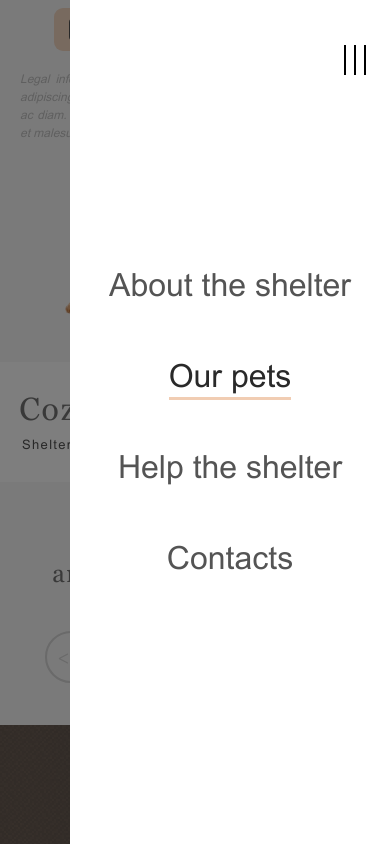
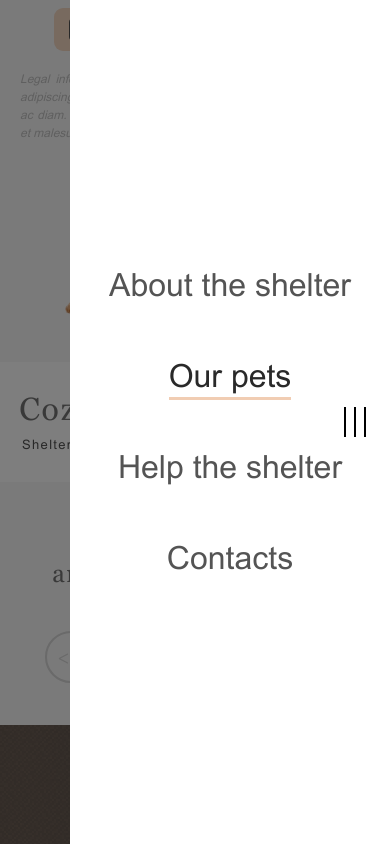
Before and after one commit to anthony-th/shelter, a website built with webpack: page shelter/src/index.html in a window 390 px wide. Both pictures are taken after a click on the element 355 px from the left and 3822 px from the top of the page. Shown: the part 3400-4244 px from the top of the page. Built offline with nearby package versions, Linux system fonts and the light colour scheme; files whose address does not match are found by name.

Commit message:
refactor: reorganization petsHeader, header, create common function for create Header element, change styles for burger menu (Mon, Jul 22, 2024 09:05:25 PM)

```diff
--- /dev/null
+++ b/shelter/src/assets/js/common/createHeader.js
@@ -0,0 +1,58 @@
+import { createElement } from './createElement.js';
+
+export function createHeader(page) {
+    const {
+        headerClasses,
+        containerClasses,
+        logoClasses,
+        logoHref,
+        titleClasses,
+        titleText,
+        subtitleClasses,
+        subtitleText,
+        navClasses,
+        navListClasses,
+        burgerMenuClasses,
+        burgerLineClasses,
+        shadowClasses,
+        navItems,
+        navItemClass
+    } = page;
+
+    const header = createElement('header', headerClasses);
+    const headerContainer = createElement('div', containerClasses);
+    const linkLogo = createElement('a', logoClasses, '', { href: logoHref });
+    const titleLogo = createElement('h1', titleClasses, titleText);
+    const subtitleLogo = createElement('p', subtitleClasses, subtitleText);
+    const nav = createElement('nav', navClasses);
+    const navList = createElement('ul', navListClasses);
+    const burgerMenu = createElement('div', burgerMenuClasses);
+    const burgerLines = ['burger-line', 'burger-line', 'burger-line'].map(() => createElement('hr', burgerLineClasses));
+    const shadow = createElement('div', shadowClasses);
+
+    header.append(headerContainer);
+    headerContainer.append(linkLogo, nav);
+    linkLogo.append(titleLogo, subtitleLogo);
+    nav.append(navList, burgerMenu, shadow);
+    burgerLines.forEach(line => burgerMenu.append(line));
+
+    navItems.forEach(({ text, href, classes }) => {
+        const listItem = createElement('li', [navItemClass]);
+        const listItemLink = createElement('a', classes, text, { href });
+        listItem.append(listItemLink);
+        navList.append(listItem);
+        listItemLink.onclick = toggleMenu;
+    });
+
+    burgerMenu.onclick = toggleMenu;
+    shadow.onclick = toggleMenu;
+
+    function toggleMenu() {
+        burgerMenu.classList.toggle('rotate');
+        navList.classList.toggle('active-menu');
+        document.body.classList.toggle('overflow-hidden');
+        shadow.classList.toggle('shadow-open');
+    }
+
+    return header;
+}
--- a/shelter/src/assets/js/main/header.js
+++ b/shelter/src/assets/js/main/header.js
@@ -1,43 +1,26 @@
-import { createElement } from '../utils.js';
+import { createHeader } from '../common/createHeader.js';
 
-export const header = createElement('header', ['header']);
-const headerContainer = createElement('div', ['header__container']);
-const linkLogo = createElement('a', ['logo'], '', { href: '#' });
-const titleLogo = createElement('h1', ['logo__title'], 'Cozy House');
-const subtitleLogo = createElement('p', ['logo__subtitle'], 'Shelter for pets in Boston');
-const nav = createElement('nav', ['nav']);
-const navList = createElement('ul', ['nav__list']);
-const burgerMenu = createElement('div', ['burger-menu']);
-const burgerLines = ['burger-line', 'burger-line', 'burger-line'].map(() => createElement('hr', ['burger-line']));
-const shadow = createElement('div', ['shadow']);
+const mainHeader = {
+    headerClasses: ['header'],
+    containerClasses: ['header__container'],
+    logoClasses: ['logo'],
+    logoHref: '#',
+    titleClasses: ['logo__title'],
+    titleText: 'Cozy House',
+    subtitleClasses: ['logo__subtitle'],
+    subtitleText: 'Shelter for pets in Boston',
+    navClasses: ['nav'],
+    navListClasses: ['nav__list'],
+    burgerMenuClasses: ['burger-menu'],
+    burgerLineClasses: ['burger-line'],
+    shadowClasses: ['shadow'],
+    navItems: [
+        { text: 'About the shelter', href: '#', classes: ['links', 'active-nav'] },
+        { text: 'Our pets', href: './pets.html', classes: ['links'] },
+        { text: 'Help the shelter', href: '#help-shelter', classes: ['links'] },
+        { text: 'Contacts', href: '#contacts', classes: ['links'] }
+    ],
+    navItemClass: 'nav__item'
+};
 
-header.append(headerContainer);
-headerContainer.append(linkLogo, nav);
-linkLogo.append(titleLogo, subtitleLogo);
-nav.append(navList, burgerMenu, shadow);
-burgerLines.forEach(line => burgerMenu.append(line));
-
-const navItems = [
-    { text: 'About the shelter', href: '#', classes: ['links', 'active-nav'] },
-    { text: 'Our pets', href: './pets.html', classes: ['links'] },
-    { text: 'Help the shelter', href: '#help-shelter', classes: ['links'] },
-    { text: 'Contacts', href: '#contacts', classes: ['links'] }
-];
-
-navItems.forEach(({ text, href, classes }) => {
-    const listItem = createElement('li', ['nav__item']);
-    const listItemLink = createElement('a', classes, text, { href });
-    listItem.append(listItemLink);
-    navList.append(listItem);
-    listItemLink.onclick = toggleMenu;
-});
-
-burgerMenu.onclick = toggleMenu;
-shadow.onclick = toggleMenu;
-
-function toggleMenu() {
-    burgerMenu.classList.toggle('rotate');
-    navList.classList.toggle('active-menu');
-    document.body.classList.toggle('overflow-hidden');
-    shadow.classList.toggle('shadow-open');
-}
+export const header = createHeader(mainHeader);
--- a/shelter/src/assets/js/pets.js
+++ b/shelter/src/assets/js/pets.js
@@ -1,7 +1,7 @@
 import '../sass/main.scss';
 
-import { petsHeader } from './pets/header';
+import { header } from './pets/header';
 import { main } from './pets/main';
 import { footer } from './main/footer';
 
-document.body.append(petsHeader, main, footer);
+document.body.append(header, main, footer);
--- a/shelter/src/assets/js/pets/header.js
+++ b/shelter/src/assets/js/pets/header.js
@@ -1,44 +1,26 @@
-import { createElement } from '../utils.js';
+import { createHeader } from '../common/createHeader.js';
 
-export const petsHeader = createElement('header', ['pets-header']);
-const petsHeaderContainer = createElement('div', ['pets-header__container']);
-const linkLogo = createElement('a', ['pets-logo'], '', { href: './' });
-const titleLogo = createElement('h1', ['pets-logo__title'], 'Cozy House');
-const subtitleLogo = createElement('p', ['pets-logo__subtitle'], 'Shelter for pets in Boston');
-const nav = createElement('nav', ['pets-nav']);
-const navList = createElement('ul', ['pets-nav__list']);
+const petsHeader= {
+    headerClasses: ['pets-header'],
+    containerClasses: ['pets-header__container'],
+    logoClasses: ['pets-logo'],
+    logoHref: './',
+    titleClasses: ['pets-logo__title'],
+    titleText: 'Cozy House',
+    subtitleClasses: ['pets-logo__subtitle'],
+    subtitleText: 'Shelter for pets in Boston',
+    navClasses: ['pets-nav'],
+    navListClasses: ['pets-nav__list'],
+    burgerMenuClasses: ['pets-burger-menu'],
+    burgerLineClasses: ['pets-burger-line'],
+    shadowClasses: ['shadow'],
+    navItems: [
+        { text: 'About the shelter', href: './', classes: ['pets-links'] },
+        { text: 'Our pets', href: '#', classes: ['pets-links', 'pets-active-nav'] },
+        { text: 'Help the shelter', href: './#help-shelter', classes: ['pets-links'] },
+        { text: 'Contacts', href: '#contacts', classes: ['pets-links'] }
+    ],
+    navItemClass: 'pets-nav__item'
+};
 
-const burgerMenu = createElement('div', ['pets-burger-menu']);
-const burgerLines = ['pets-burger-line', 'pets-burger-line', 'pets-burger-line'].map(() => createElement('hr', ['pets-burger-line']));
-const shadow = createElement('div', ['shadow']);
-
-const navItems = [
-    { text: 'About the shelter', href: './', classes: ['pets-links'] },
-    { text: 'Our pets', href: '#', classes: ['pets-links', 'pets-active-nav'] },
-    { text: 'Help the shelter', href: './#help-shelter', classes: ['pets-links'] },
-    { text: 'Contacts', href: '#contacts', classes: ['pets-links'] }
-];
-
-navItems.forEach(({ text, href, classes }) => {
-    const listItem = createElement('li', ['pets-nav__item']);
-    const listItemLink = createElement('a', classes, text, { href });
-    listItem.append(listItemLink);
-    navList.append(listItem);
-    listItemLink.onclick = toggleMenu;
-});
-
-petsHeader.append(petsHeaderContainer);
-petsHeaderContainer.append(linkLogo, nav);
-linkLogo.append(titleLogo, subtitleLogo);
-nav.append(navList, burgerMenu, shadow);
-burgerLines.forEach(line => burgerMenu.append(line));
-
-burgerMenu.onclick = toggleMenu;
-shadow.onclick = toggleMenu;
-
-function toggleMenu() {
-  burgerMenu.classList.toggle('rotate');
-  navList.classList.toggle('active-menu');
-  document.body.classList.toggle('overflow-hidden');
-  shadow.classList.toggle('shadow-open');
-}
+export const header = createHeader(petsHeader);
--- a/shelter/src/assets/sass/layout/_header.scss
+++ b/shelter/src/assets/sass/layout/_header.scss
@@ -101,10 +101,11 @@
         flex-direction: column;
         width: 30px;
         height: 22px;
+        z-index: 5;
+        position: relative;
         cursor: pointer;
         @media screen and (max-width: 767px) {
           display: flex;
-          z-index: 4;
         }
         .burger-line {
           height: 2px;
@@ -140,9 +141,6 @@
 .rotate {
   @media screen and (max-width: 767px) {
     transform: rotate(90deg);
-    position: fixed;
-    top: 49px;
-    right: 20px;
   }
 }
 
--- a/shelter/src/assets/sass/layout/_header_pets.scss
+++ b/shelter/src/assets/sass/layout/_header_pets.scss
@@ -98,10 +98,11 @@
         flex-direction: column;
         width: 30px;
         height: 22px;
+        z-index: 5;
+        position: relative;
         cursor: pointer;
         @media screen and (max-width: 767px) {
           display: flex;
-          z-index: 4;
         }
         .pets-burger-line {
           height: 2px;
```
Also changed, not shown: shelter/src/assets/js/common/createElement.js (renamed from shelter/src/assets/js/utils.js).
